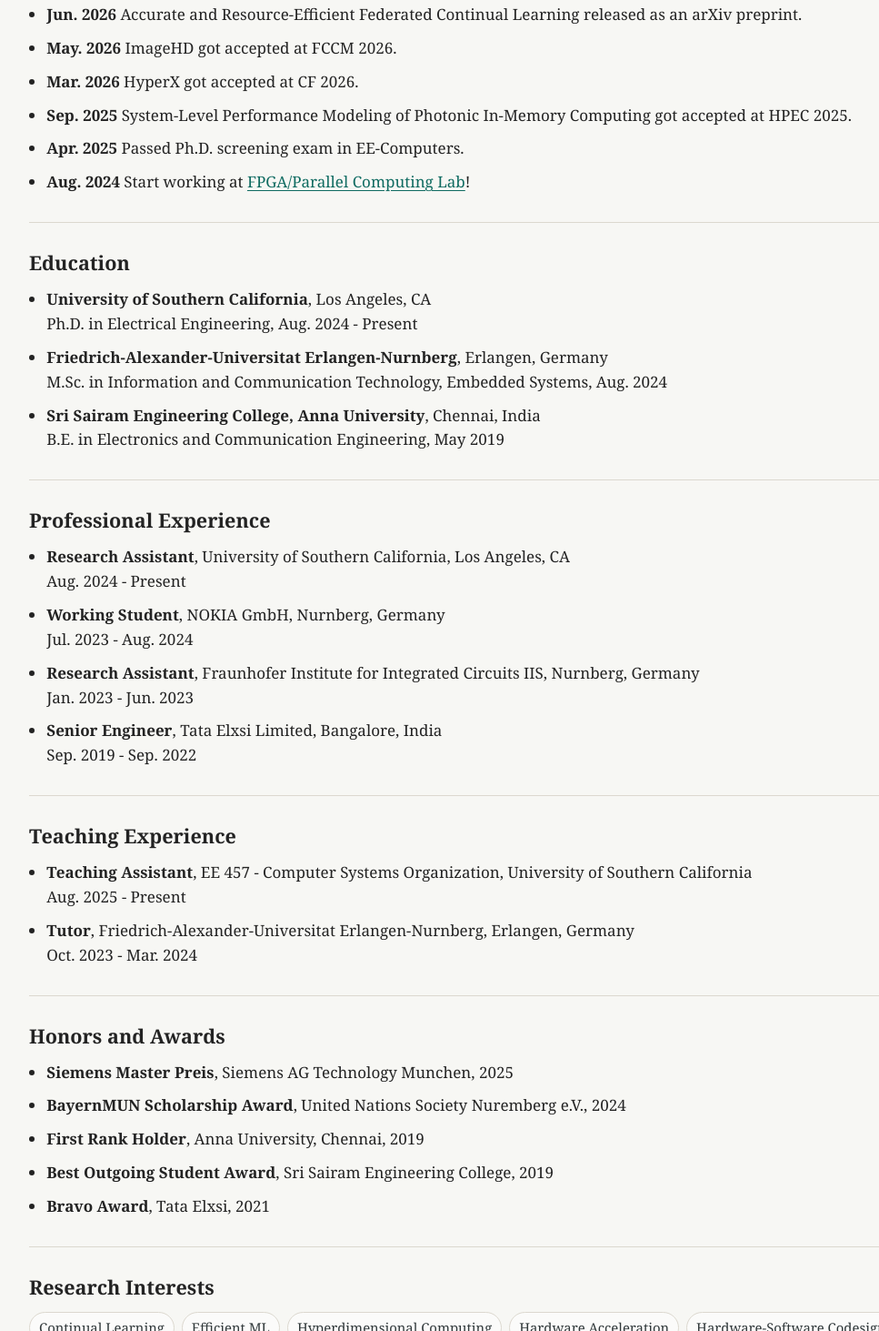
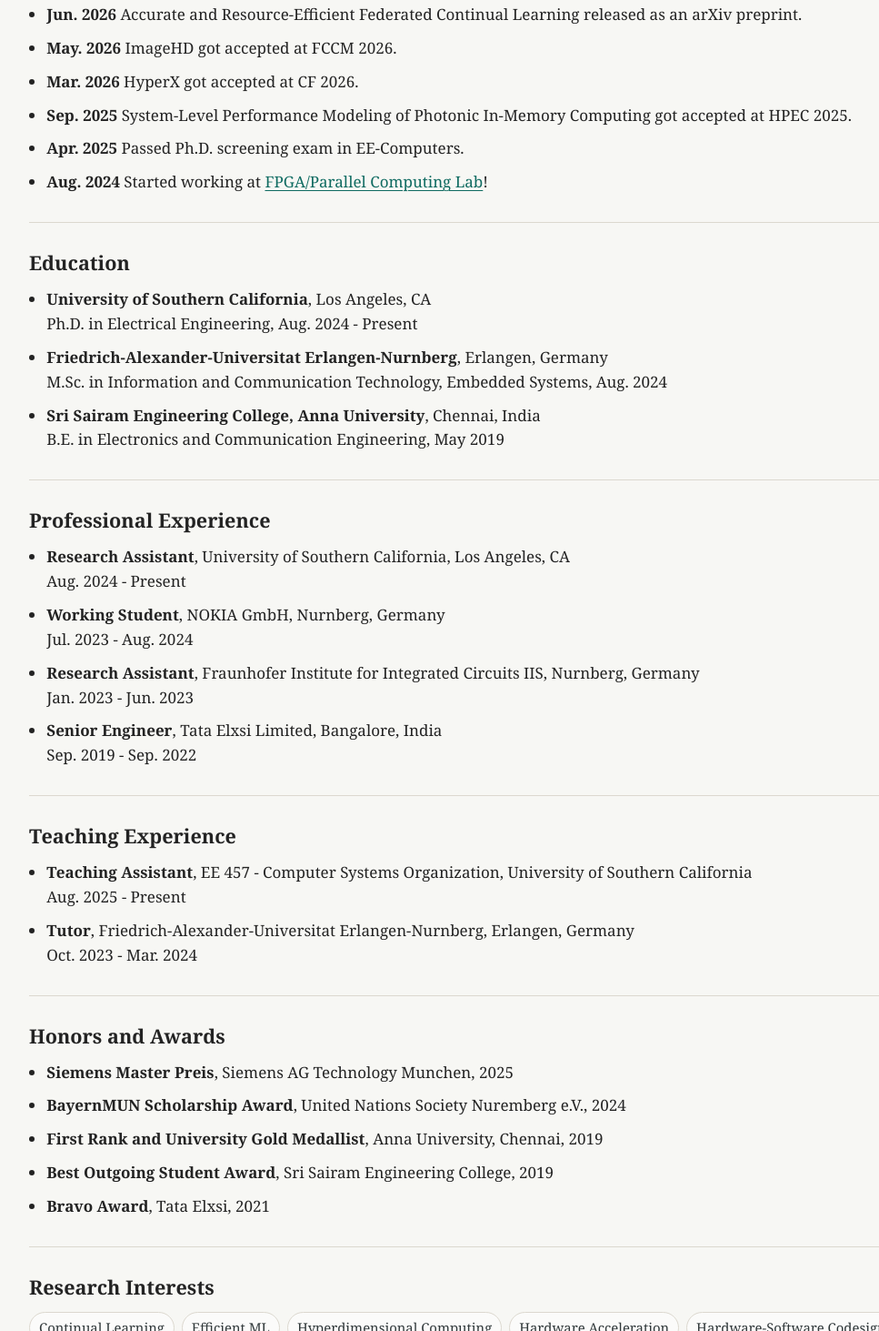
Before and after one commit to JebacyrilArockiaraj/JebacyrilArockiaraj.github.io, a plain HTML site: page index.html in a window 1280 px wide. Shown: the part 380-1843 px from the top of the page at 91% size, without its empty margins (128-1095 px from the left). Drawn offline with Linux system fonts and the light colour scheme.

Commit message:
Fix wording in news and awards

```diff
--- a/index.html
+++ b/index.html
@@ -60,7 +60,7 @@
           </li>
           <li>
             <time datetime="2024-08">Aug. 2024</time>
-            Start working at
+            Started working at
             <a href="https://sites.usc.edu/fpga/">FPGA/Parallel Computing Lab</a>!
           </li>
         </ul>
@@ -149,7 +149,8 @@
             Society Nuremberg e.V., 2024
           </li>
           <li>
-            <strong>First Rank Holder</strong>, Anna University, Chennai, 2019
+            <strong>First Rank and University Gold Medallist</strong>, Anna
+            University, Chennai, 2019
           </li>
           <li>
             <strong>Best Outgoing Student Award</strong>, Sri Sairam
```
